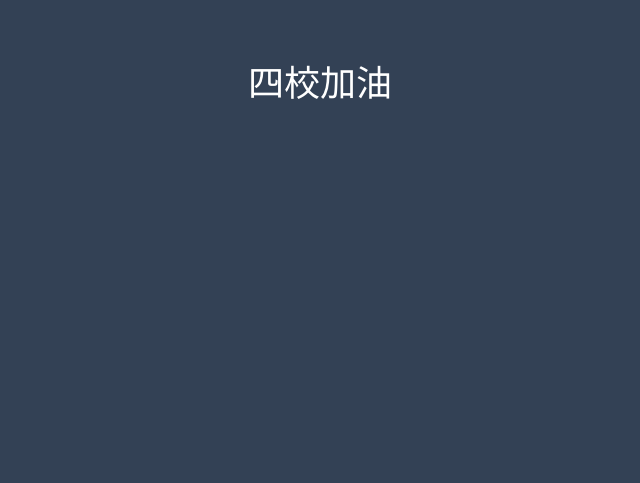
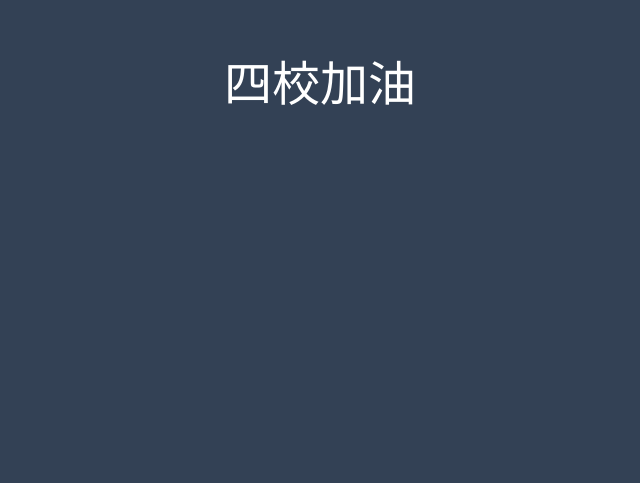
Before and after one commit to ardee222/random_seat, a Svelte app: page / in a window 1280 px wide. Shown: the part 317-800 px from the top of the page, without its empty margins (320-960 px from the left). Built offline with nearby package versions, Linux system fonts and the light colour scheme.

Commit message:
Update App.svelte

```diff
--- a/src/App.svelte
+++ b/src/App.svelte
@@ -38,7 +38,7 @@
 <!--bg-slate-700-->
 {#if come_on}
 <div on:mouseup={()=>{come_on = false}} class="flex justify-center items-center max-w-md w-full max-h-screen h-screen bg-slate-700 mx-auto flex flex-col">
-  <div class="text-4xl text-white">四校加油</div>
+  <div class="text-5xl text-white">四校加油</div>
 </div>
 {/if}
 <main class="max-w-md w-full max-h-screen h-screen bg-slate-700 mx-auto flex flex-col">
```
